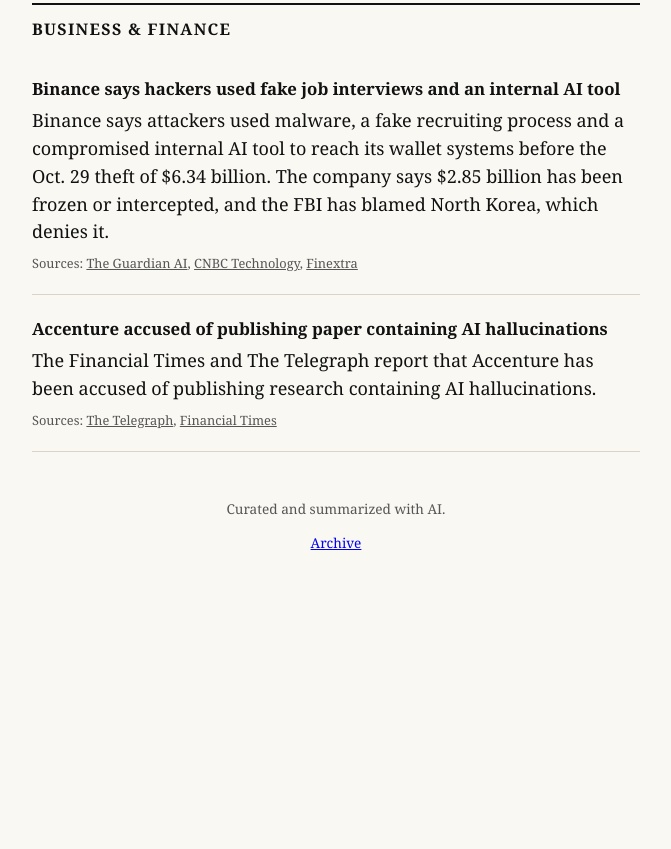
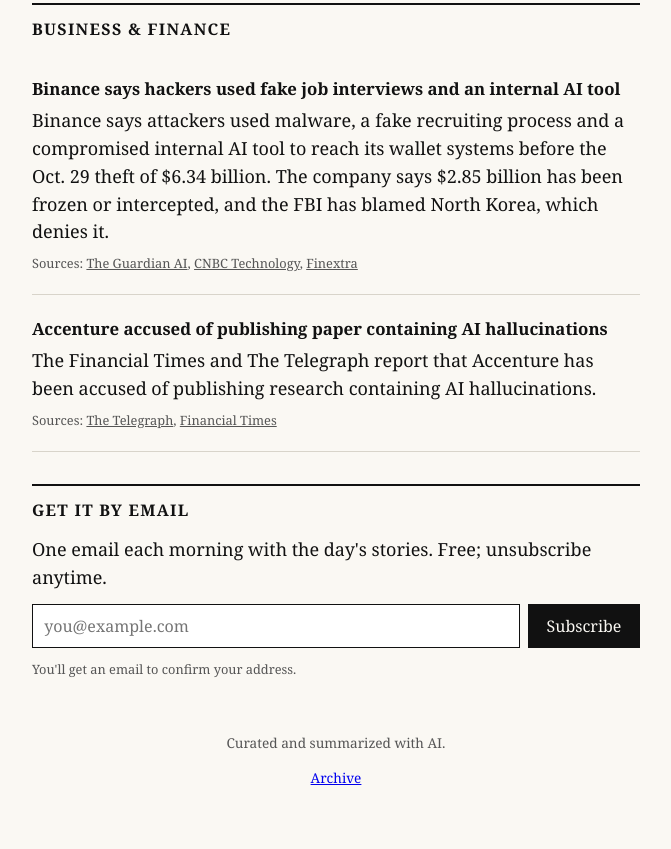
Before and after one commit to GustavSS-Git/AI_newsletter, a plain HTML site: page site/archive/2026-11-04.html in a window 1280 px wide. Shown: the part 2468-3317 px from the top of the page, without its empty margins (304-975 px from the left). Before the commit the page ends 3083 px from the top, so only its background shows below. Drawn offline with Linux system fonts and the light colour scheme.

Commit message:
Enable signup form (Buttondown username aidaily)
Co-Authored-By: Claude Opus 5.5 <noreply@anthropic.com>

```diff
--- a/site/archive/2026-11-04.html
+++ b/site/archive/2026-11-04.html
@@ -116,6 +116,18 @@
   <section class="highlights highlights--placeholder" aria-label="Highlights" hidden></section>
 
 
+  <section class="signup" aria-labelledby="signup-h">
+    <h2 id="signup-h" class="section-title">Get it by email</h2>
+    <p class="signup__text">One email each morning with the day's stories. Free; unsubscribe anytime.</p>
+    <form class="signup__form" action="https://buttondown.com/api/emails/embed-subscribe/aidaily" method="post" target="_blank">
+      <label class="signup__label" for="signup-email">Email address</label>
+      <input class="signup__input" id="signup-email" type="email" name="email" required autocomplete="email" placeholder="you@example.com">
+      <input type="hidden" name="embed" value="1">
+      <button class="signup__button" type="submit">Subscribe</button>
+    </form>
+    <p class="signup__note">You'll get an email to confirm your address.</p>
+  </section>
+
 </main>
 
 <footer class="site-footer">
```
Also changed, not shown: site/index.html (+12 -0 lines), 1 other file.
